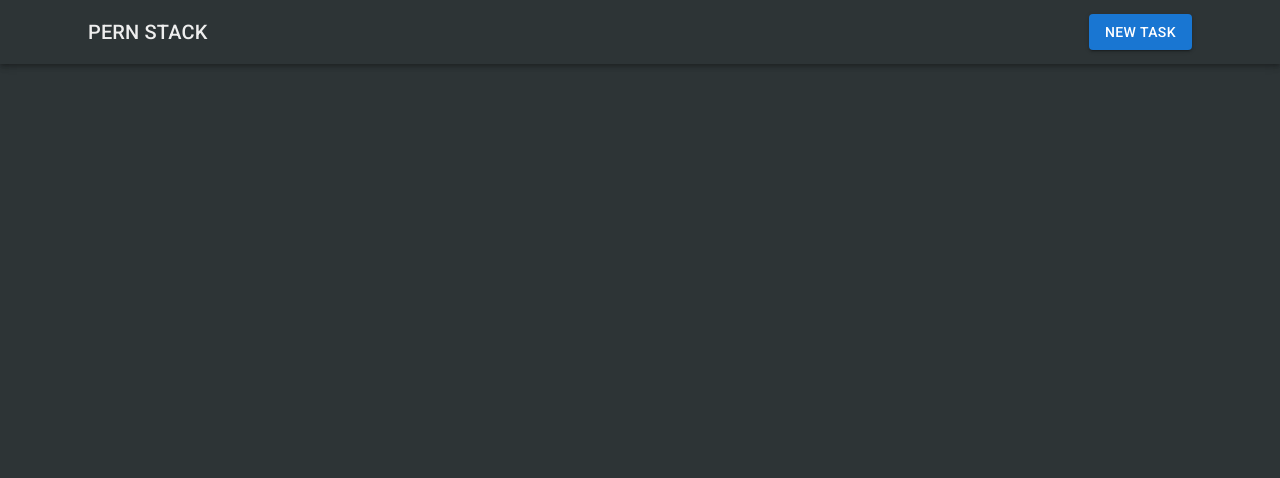
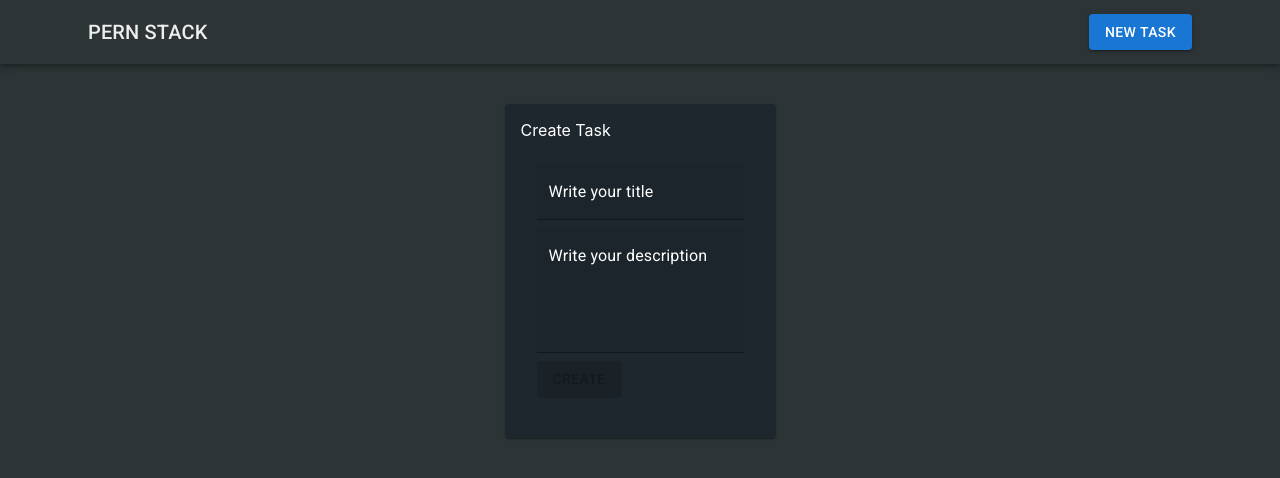
Before and after one commit to FabricioMR22/Task-Notes, a React (Create React App) app in the folder client/: page /tasks/1/edit in a window 1280 px wide. Before the commit this address had no page. Shown: the top 478 px of the page. Built offline with nearby package versions, Linux system fonts and the light colour scheme; no server answers.

Commit message:
Edit metodo

```diff
--- a/client/src/App.js
+++ b/client/src/App.js
@@ -12,7 +12,7 @@
         <Routes>
           <Route path="/" element={<TaskList />} />
           <Route path="/tasks/new" element={<TaskForm />} />
-          {/*Edit Route*/}
+          <Route path="/tasks/:id/edit" element={<TaskForm />} />
         </Routes>
       </Container>
     </BrowserRouter>
--- a/client/src/components/TaskForm.js
+++ b/client/src/components/TaskForm.js
@@ -9,7 +9,7 @@
 } from "@mui/material";
 
 import { useState, useEffect } from "react";
-import { useNavigate } from "react-router-dom";
+import { useNavigate, useParams } from "react-router-dom";
 
 export default function TaskForm() {
   const [task, setTask] = useState({
@@ -18,20 +18,28 @@
   });
 
   const [loading, setLoading] = useState(false);
+  const [editing, setEditing] = useState(false);
 
   const navigate = useNavigate();
+  const params = useParams();
 
   const handleSubmit = async (e) => {
     e.preventDefault();
-
     setLoading(true);
 
-    const res = await fetch("http://localhost:4000/tasks", {
-      method: "POST",
-      body: JSON.stringify(task),
-      headers: { "Content-Type": "application/json" },
-    });
-    const data = await res.json();
+    if (editing) {
+      fetch(`http://localhost:4000/tasks/${params.id}`, {
+        method: "PUT",
+        headers: { "Content-Type": "application/json" },
+        body: JSON.stringify(task),
+      });
+    } else {
+      await fetch("http://localhost:4000/tasks", {
+        method: "POST",
+        body: JSON.stringify(task),
+        headers: { "Content-Type": "application/json" },
+      });
+    }
 
     setLoading(false);
     navigate("/");
@@ -40,6 +48,19 @@
   const handleChange = (e) => {
     setTask({ ...task, [e.target.name]: e.target.value });
   };
+
+  const loadTask = async (id) => {
+    const res = await fetch(`http://localhost:4000/tasks/${id}`);
+    const data = await res.json();
+    setTask({ title: data.title, description: data.description });
+    setEditing(true);
+  };
+
+  useEffect(() => {
+    if (params.id) {
+      loadTask(params.id);
+    }
+  }, [params.id]);
 
   return (
     <Grid
@@ -57,7 +78,7 @@
           }}
         >
           <Typography variant="5" textAlign="center" color="white">
-            Create Task
+            {editing ? "Edit Task" : "Create Task"}
           </Typography>
           <CardContent>
             <form onSubmit={handleSubmit}>
@@ -66,6 +87,7 @@
                 label="Write your title"
                 sx={{ display: "block", margin: ".5rem 0" }}
                 name="title"
+                value={task.title}
                 onChange={handleChange}
                 inputProps={{ style: { color: "white" } }}
                 InputLabelProps={{ style: { color: "white" } }}
@@ -77,6 +99,7 @@
                 rows={4}
                 sx={{ display: "block", margin: ".5rem 0" }}
                 name="description"
+                value={task.description}
                 onChange={handleChange}
                 inputProps={{ style: { color: "white" } }}
                 InputLabelProps={{ style: { color: "white" } }}
@@ -89,6 +112,8 @@
               >
                 {loading ? (
                   <CircularProgress color="inherit" size={24} />
+                ) : editing ? (
+                  "Edit"
                 ) : (
                   "Create"
                 )}
--- a/client/src/components/TaskList.js
+++ b/client/src/components/TaskList.js
@@ -1,8 +1,10 @@
 import { useEffect, useState } from "react";
 import { Button, Card, CardContent, Typography } from "@mui/material";
+import { useNavigate } from "react-router-dom";
 
 export default function Navbar() {
   const [tasks, setTasks] = useState([]);
+  const navigate = useNavigate();
 
   const loadTasks = async () => {
     const res = await fetch("http://localhost:4000/tasks");
@@ -51,7 +53,7 @@
               <Button
                 variant="contained"
                 color="inherit"
-                onClick={() => console.log("Edit")}
+                onClick={() => navigate(`/tasks/${task.id}/edit`)}
               >
                 Edit
               </Button>
```
